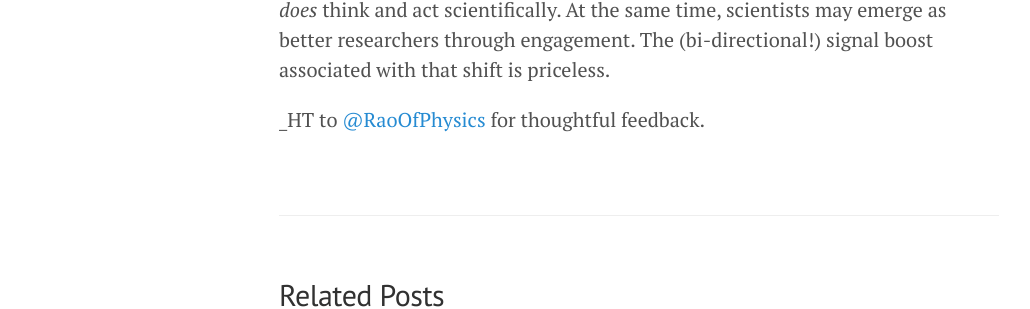
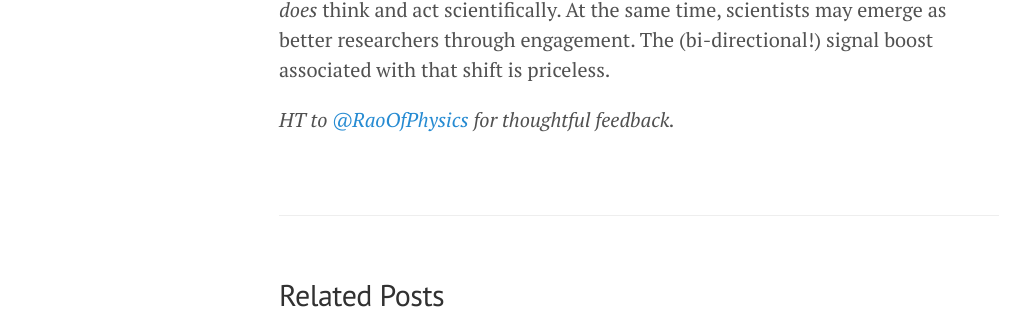
Before and after one commit to apostilb/reflections, a Jekyll site: the page built from _posts/2016-02-29-aaasmtg.md, in a window 1280 px wide and 900 px high, scrolled down 2651 px. Shown: the part 526-835 px from the top of the window, without its empty margins (1-1031 px from the left). Built offline with Jekyll 4.4.1, drawn with Linux system fonts in a browser that asks for light colours; nearby versions of some CDN libraries; a script that is not in the unit is left out.

Commit message:
Fix typo in Reflection 1

```diff
--- a/_posts/2016-02-29-aaasmtg.md
+++ b/_posts/2016-02-29-aaasmtg.md
@@ -22,4 +22,4 @@ One way we give science a signal boost is by gathering together. Crammed into wi
 
 We need to [stop talking about a "war on science"](https://twitter.com/luckytran/status/698587233247498240) or how misinformed and disinterested the general public is. Science will continue to inform and sustain human culture, whether people overtly recognize this in their daily lives or not. The best outcome we can hope for with engagement is that someone will walk away with an awakened sense of personal scientific identity, as someone who _does_ think and act scientifically. At the same time, scientists may emerge as better researchers through engagement. The (bi-directional!) signal boost associated with that shift is priceless.
 
-_HT to [@RaoOfPhysics](https://twitter.com/RaoOfPhysics) for thoughtful feedback.
+_HT to [@RaoOfPhysics](https://twitter.com/RaoOfPhysics) for thoughtful feedback._
```
